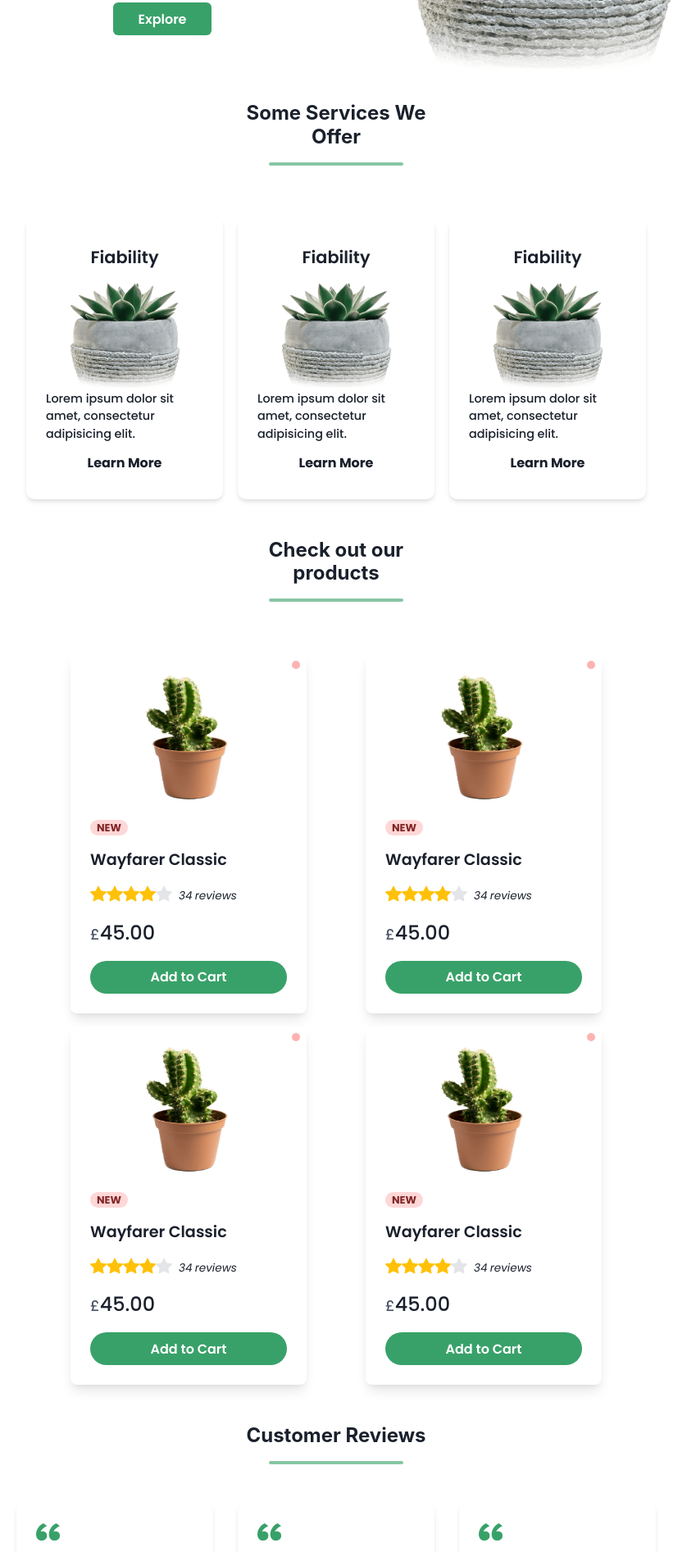
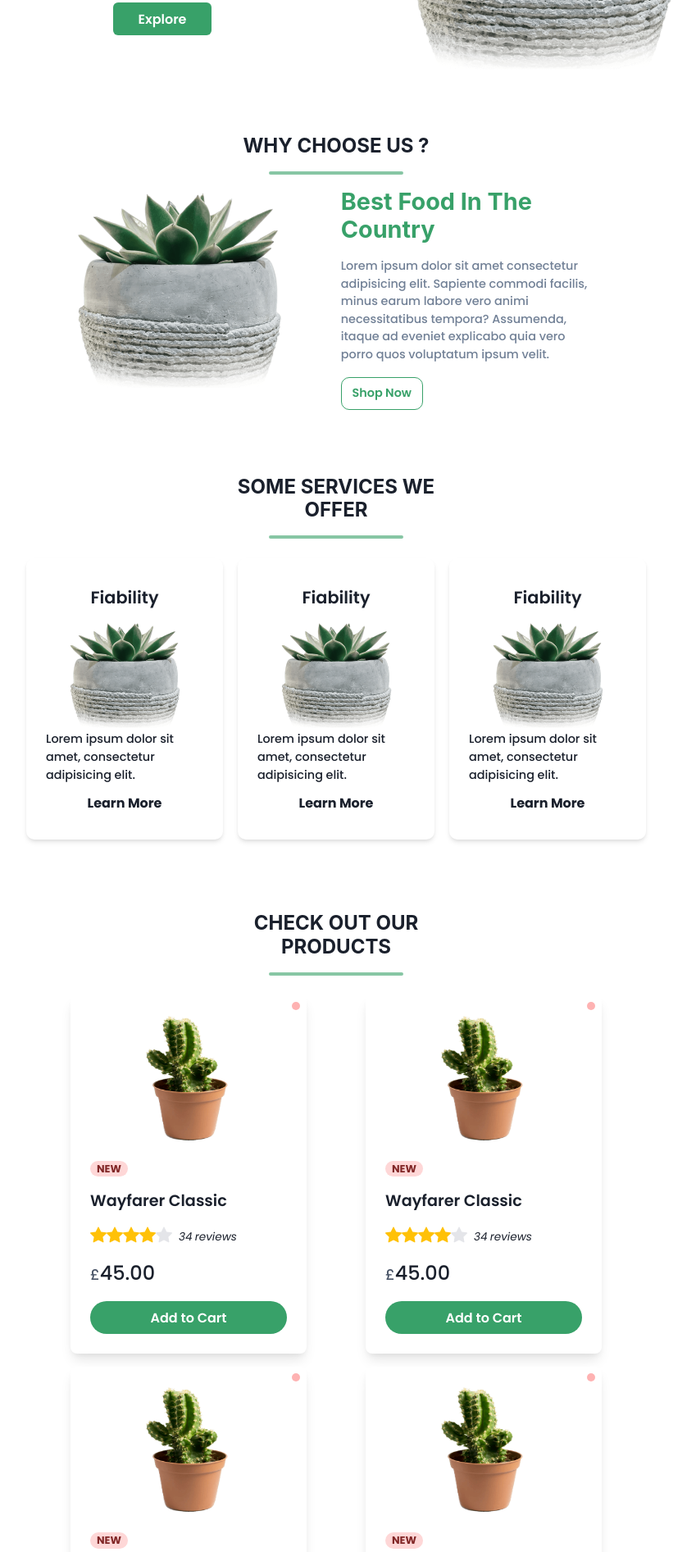
Before and after one commit to Samlogy/saas-ecommerce, a Next.js app in the folder front/: page / in a window 1280 px wide. Shown: the part 360-2253 px from the top of the page at 82% size, without its empty margins (230-1079 px from the left). Built offline with nearby package versions, Linux system fonts and the light colour scheme; no server answers.

Commit message:
edit: about section edit: all section with new section wrapper cpt add: section wrapper cpt

```diff
--- a/front/pages/index.tsx
+++ b/front/pages/index.tsx
@@ -182,6 +182,11 @@ export default function Home() {
       avatar: productImage.src
     }
   ]
+  const aboutData = {
+    image: heroImage.src,
+    title: 'Best Food In The Country',
+    text: 'Lorem ipsum dolor sit amet consectetur adipisicing elit. Sapiente commodi facilis, minus earum labore vero animi necessitatibus tempora? Assumenda, itaque ad eveniet explicabo quia vero porro quos voluptatum ipsum velit.'
+  }
 
   const {
     register,
@@ -335,61 +340,13 @@ export default function Home() {
         <ModalPopUp open={show} close={setShow} text={text} mode="warning" /> */}
 
       <Hero />
-      {/* <About /> */}
+      <About data={aboutData} />
       <Services data={servicesData} />
       <ProductsOnTrend data={productsData} />
       <CustomerReviews data={reviewsData} />
       <QuestionsAnswers data={questionsanswersdata} />
       <AppStore />
     </Layout>
-  )
-}
-
-const Services = ({ data }: { data: any }) => {
-  return (
-    <Flex flexDir="column">
-      <Box textAlign={'center'}>
-        <Heading fontSize="24px" mb="1rem">
-          Some Services We <br />
-          Offer
-        </Heading>
-        <Divider
-          w="10rem"
-          borderColor="green.500"
-          borderWidth="2px"
-          bg="green.500"
-          borderRadius={'10px'}
-          m="0 auto 1rem auto"
-        />
-      </Box>
-
-      <Flex flexDir="row" flexWrap="wrap" justifyContent="space-evenly" p="2.5rem 1.5rem">
-        {data.length > 0 &&
-          data.map((el: any) => (
-            <Flex
-              flexDir={'column'}
-              justifyContent="center"
-              alignItems={'center'}
-              boxShadow={'md'}
-              w="15rem"
-              borderRadius={'10px'}
-              p="2rem 1.5rem"
-              m={'.5rem'}
-            >
-              <Text fontWeight={'600'} fontSize="1.3rem" textAlign="center" mb=".75rem">
-                {' '}
-                {el.title}{' '}
-              </Text>
-              <Image src={heroImage.src} boxSize={['135px', '', '', '']} />
-              <Text fontSize=".9rem" mb=".75rem">
-                {' '}
-                {el.text}{' '}
-              </Text>
-              <Text fontWeight={'bold'}> Learn More </Text>
-            </Flex>
-          ))}
-      </Flex>
-    </Flex>
   )
 }
 
@@ -432,64 +389,73 @@ const Hero = () => {
     </Flex>
   )
 }
-
-const About = () => {
+const Services = ({ data }: { data: any }) => {
   return (
-    <Box p="2.5rem 1.5rem">
-      <Box textAlign={'center'} mb="1.5rem">
-        <Heading fontSize="1.2rem" fontWeight="400" color="teal.500">
-          {' '}
-          About Us{' '}
-        </Heading>
-        <Heading fontSize="1.8rem" fontWeight="500" color="blue.800">
-          {' '}
-          WHY CHOOSE US ?{' '}
-        </Heading>
-      </Box>
-
+    <SectionWrapper title="Some Services We Offer">
+      <Flex flexDir="row" flexWrap="wrap" justifyContent="space-evenly">
+        {data.length > 0 &&
+          data.map((el: any) => (
+            <Flex
+              flexDir={'column'}
+              justifyContent="center"
+              alignItems={'center'}
+              boxShadow={'md'}
+              w="15rem"
+              borderRadius={'10px'}
+              p="2rem 1.5rem"
+              m={'.5rem'}
+            >
+              <Text fontWeight={'600'} fontSize="1.3rem" textAlign="center" mb=".75rem">
+                {' '}
+                {el.title}{' '}
+              </Text>
+              <Image src={heroImage.src} boxSize={['135px', '', '', '']} />
+              <Text fontSize=".9rem" mb=".75rem">
+                {' '}
+                {el.text}{' '}
+              </Text>
+              <Text fontWeight={'bold'}> Learn More </Text>
+            </Flex>
+          ))}
+      </Flex>
+    </SectionWrapper>
+  )
+}
+const About = ({ data }: { data: any }) => {
+  return (
+    <SectionWrapper title="WHY CHOOSE US ?">
       <Flex flexWrap="wrap" justifyContent={'space-evenly'}>
-        {/* <Box boxSize='sm'>
-        <Image src='https://bit.ly/dan-abramov' alt='Dan Abramov' />
-      </Box> */}
-        <Image src="https://bit.ly/dan-abramov" alt="Dan Abramov" borderRadius={'5px'} />
+        <Image src={data?.image} alt="about image" boxSize="250px" borderRadius={'5px'} />
 
         <Flex flexDir="column" w={['80%', '', '40%', '']} mt={['1.5rem', '', '0rem', '']}>
-          <Heading fontSize="1.8rem" fontWeight="700" mb="1rem" color="blue.800">
-            {' '}
-            Best Food In The Country{' '}
+          <Heading fontSize="1.8rem" fontWeight="700" mb="1rem" color="#38a169">
+            {data?.title}
           </Heading>
-          <Text fontSize="1rem">
-            Lorem ipsum dolor sit amet consectetur adipisicing elit. Sapiente commodi facilis, minus
-            earum labore vero animi necessitatibus tempora? Assumenda, itaque ad eveniet explicabo
-            quia vero porro quos voluptatum ipsum velit.
+          <Text fontSize=".9rem" color="gray.500">
+            {data?.text}
           </Text>
-          <Button variant="solid" bg="blue.800" color="white" w="150px" mt="1rem">
-            {' '}
-            Learn More{' '}
+          <Button
+            color="#38a169"
+            bg="transparent"
+            border="1px solid"
+            borderColor={'#38a169'}
+            w="100px"
+            borderRadius={'10px'}
+            mt="1rem"
+            fontSize=".9rem"
+            _hover={{ bg: 'transparent' }}
+          >
+            Shop Now
           </Button>
         </Flex>
       </Flex>
-    </Box>
+    </SectionWrapper>
   )
 }
 
 const QuestionsAnswers = ({ data }: { data: any }) => {
   return (
-    <Flex flexDir="column">
-      <Box textAlign={'center'}>
-        <Heading fontSize="24px" mb="1rem">
-          Some common questions <br /> were often asked
-        </Heading>
-        <Divider
-          w="10rem"
-          borderColor="green.500"
-          borderWidth="2px"
-          bg="green.500"
-          borderRadius={'10px'}
-          m="0 auto 1rem auto"
-        />
-      </Box>
-
+    <SectionWrapper title="Some common questions were often asked">
       <Box p="1.5rem 1rem">
         <Accordion defaultIndex={[0]} allowMultiple border="none">
           {data.map((item: any) => (
@@ -523,51 +489,23 @@ const QuestionsAnswers = ({ data }: { data: any }) => {
           ))}
         </Accordion>
       </Box>
-    </Flex>
+    </SectionWrapper>
   )
 }
 
 const ProductsOnTrend = ({ data }: { data: any }) => {
   return (
-    <Flex flexDir="column">
-      <Box textAlign={'center'}>
-        <Heading fontSize="24px" mb="1rem">
-          Check out our <br /> products
-        </Heading>
-        <Divider
-          w="10rem"
-          borderColor="green.500"
-          borderWidth="2px"
-          bg="green.500"
-          borderRadius={'10px'}
-          m="0 auto 1rem auto"
-        />
-      </Box>
-
-      <Flex flexDir="row" flexWrap="wrap" justifyContent="space-evenly" p="2.5rem 1.5rem">
+    <SectionWrapper title="Check out our products">
+      <Flex flexDir="row" flexWrap="wrap" justifyContent="space-evenly">
         {data.length > 0 && data.map((el: any) => <ProductCard data={el} />)}
       </Flex>
-    </Flex>
+    </SectionWrapper>
   )
 }
 
 const CustomerReviews = ({ data }: { data: any }) => {
   return (
-    <Flex flexDir={'column'}>
-      <Box textAlign={'center'} mb="1rem">
-        <Heading fontSize="24px" mb="1rem">
-          Customer Reviews
-        </Heading>
-        <Divider
-          w="10rem"
-          borderColor="green.500"
-          borderWidth="2px"
-          bg="green.500"
-          borderRadius={'10px'}
-          m="0 auto 1rem auto"
-        />
-      </Box>
-
+    <SectionWrapper title="Customer Reviews">
       <Flex flexDir="row" flexWrap="wrap" justifyContent="space-evenly">
         {data.length > 0 &&
           data.map((el: any) => (
@@ -597,34 +535,20 @@ const CustomerReviews = ({ data }: { data: any }) => {
                 borderRadius={'full'}
                 my=".75rem"
               />
-              <Text fontWeight={'600'} fontSize="1.2rem" textTransform={'uppercase'}>
+              <Text fontSize=".9rem" textTransform={'uppercase'}>
                 {' '}
                 {el.name}{' '}
               </Text>
             </Flex>
           ))}
       </Flex>
-    </Flex>
+    </SectionWrapper>
   )
 }
 
 const AppStore = () => {
   return (
-    <Flex flexDir={'column'}>
-      <Box textAlign={'center'}>
-        <Heading fontSize="24px" mb="1rem">
-          Watch Your Delivery <br /> At Any Time
-        </Heading>
-        <Divider
-          w="10rem"
-          borderColor="green.500"
-          borderWidth="2px"
-          bg="green.500"
-          borderRadius={'10px'}
-          m="0 auto 1rem auto"
-        />
-      </Box>
-
+    <SectionWrapper title="Watch Your Delivery At Any Time">
       <Flex
         flexDir={['column', '', 'row-reverse', '']}
         justifyContent={['center', '', 'space-evenly', '']}
@@ -651,6 +575,42 @@ const AppStore = () => {
 
         <Image src={heroImage.src} boxSize={['180px', '', '', '']} mx={['auto', '', '0', '0']} />
       </Flex>
+    </SectionWrapper>
+  )
+}
+
+const SectionWrapper = ({
+  children,
+  title,
+  rest
+}: {
+  children: React.ReactNode
+  title: string
+  rest?: any
+}) => {
+  return (
+    <Flex flexDir="column" p="2.5rem 1.5rem" {...rest}>
+      <Box textAlign={'center'}>
+        <Heading
+          fontSize="24px"
+          mb="1rem"
+          textTransform="uppercase"
+          w="20rem"
+          mx="auto"
+          wordBreak={'keep-all'}
+        >
+          {title}
+        </Heading>
+        <Divider
+          w="10rem"
+          borderColor="green.500"
+          borderWidth="2px"
+          bg="green.500"
+          borderRadius={'10px'}
+          m="0 auto 1rem auto"
+        />
+      </Box>
+      {children}
     </Flex>
   )
 }
```
